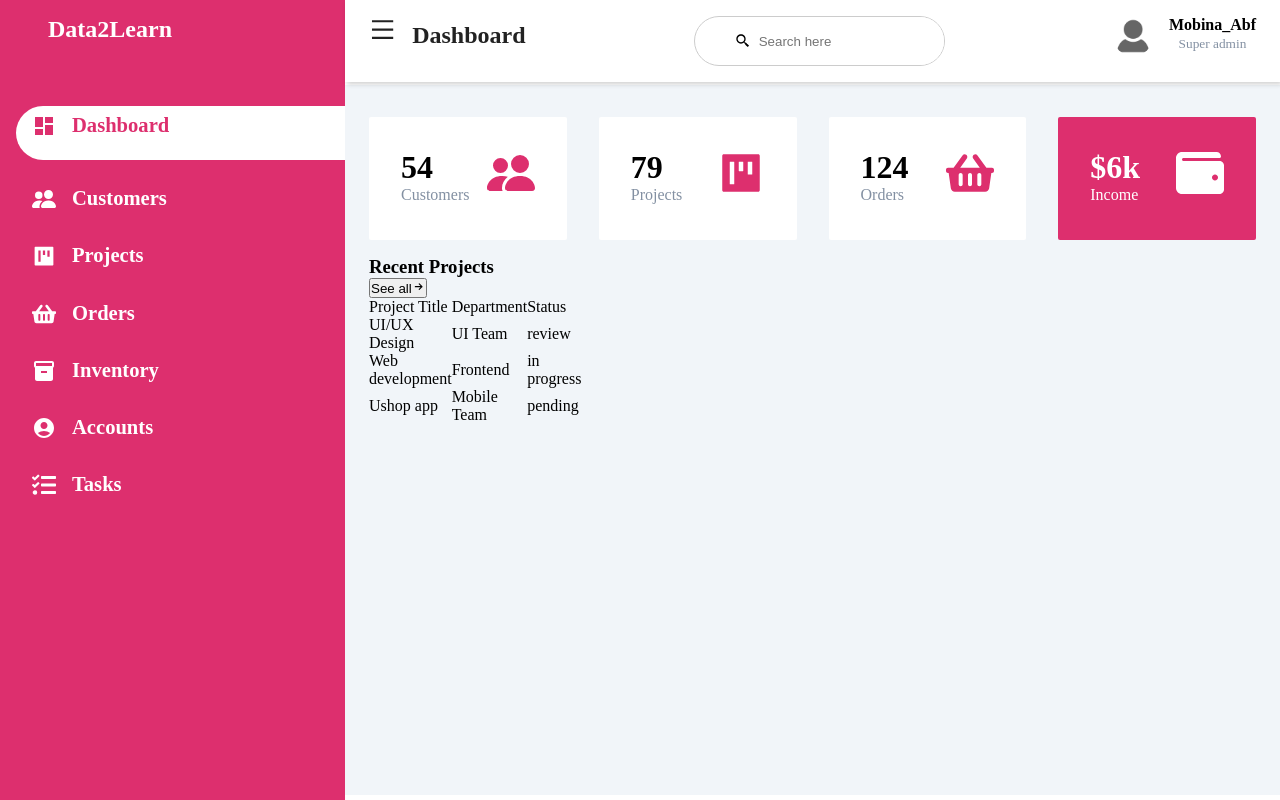
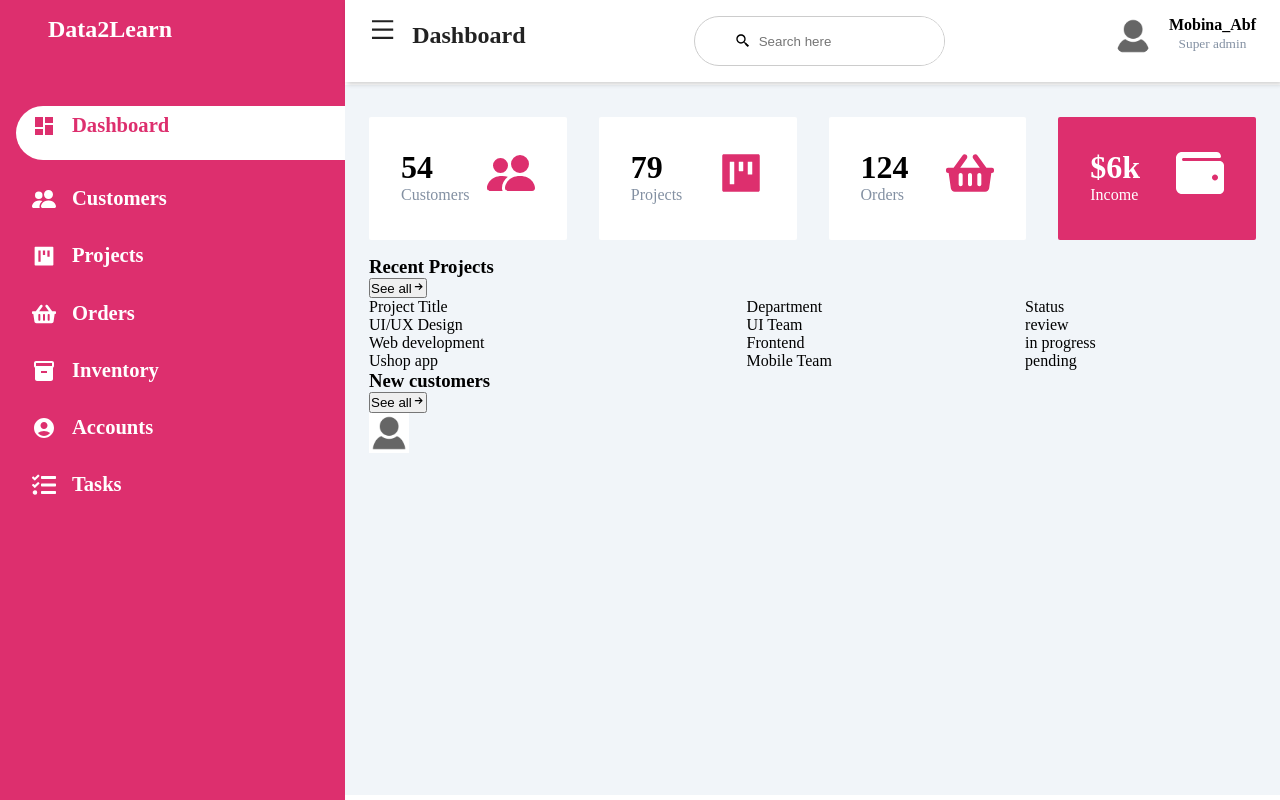
Before and after one commit to MobinaAbf/admin-dashboard, a React (Create React App) app: page / in a window 1280 px wide. Built offline with nearby package versions, Linux system fonts and the light colour scheme.

Commit message:
Add other users

```diff
--- a/src/Dashboard/Dashboard.js
+++ b/src/Dashboard/Dashboard.js
@@ -5,7 +5,7 @@ import { BsFillPeopleFill } from "react-icons/bs";
 import { AiFillProject, AiOutlineMenu } from "react-icons/ai";
 import { FaShoppingBasket, FaTasks, FaWallet } from "react-icons/fa";
 import { BiSearchAlt2 } from "react-icons/bi";
-import {HiOutlineArrowSmRight} from 'react-icons/hi'
+import { HiOutlineArrowSmRight } from "react-icons/hi";
 
 const Dashboard = () => {
   return (
@@ -164,12 +164,14 @@ const Dashboard = () => {
                   <h3>Recent Projects</h3>
                   <button>
                     See all
-                    <span className="las la-arrow-right"><HiOutlineArrowSmRight/></span>
+                    <span className="las la-arrow-right">
+                      <HiOutlineArrowSmRight />
+                    </span>
                   </button>
                 </div>
 
                 <div className="card-body">
-                  <table width="100٪">
+                  <table width="100%">
                     <thead>
                       <tr>
                         <td>Project Title</td>
@@ -202,14 +204,34 @@ const Dashboard = () => {
                           pending
                         </td>
                       </tr>
-
                     </tbody>
                   </table>
                 </div>
               </div>
             </div>
 
-            <div className="customers"></div>
+            <div className="customers">
+              <div className="card">
+                <div className="card-header">
+                  <h3>New customers</h3>
+                  <button>
+                    See all
+                    <span className="las la-arrow-right">
+                      <HiOutlineArrowSmRight />
+                    </span>
+                  </button>
+                </div>
+
+                <div className="card-body">
+                  <div className="customer">
+                    <img src={myImage} width="40px" height="40px" alt=""/>
+                    <div>
+
+                    </div>
+                  </div>
+                </div>
+              </div>
+            </div>
           </div>
         </main>
       </div>
```
